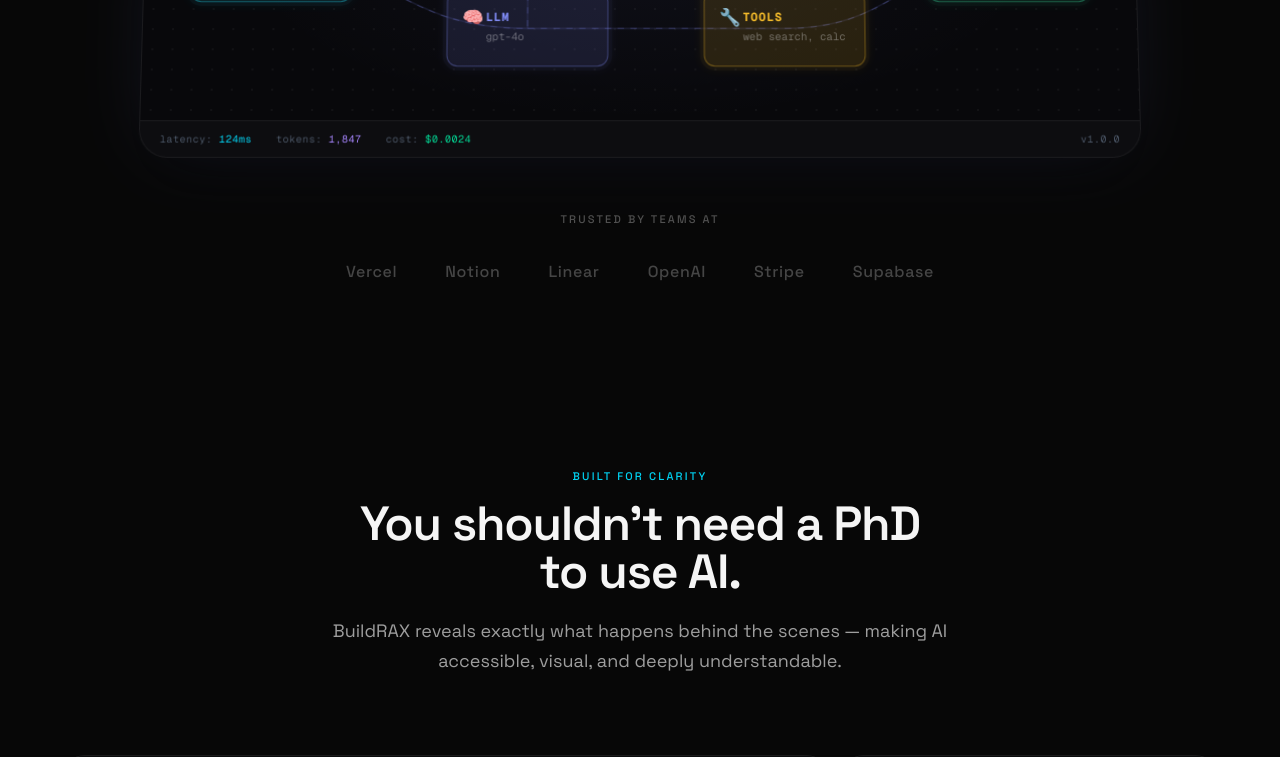
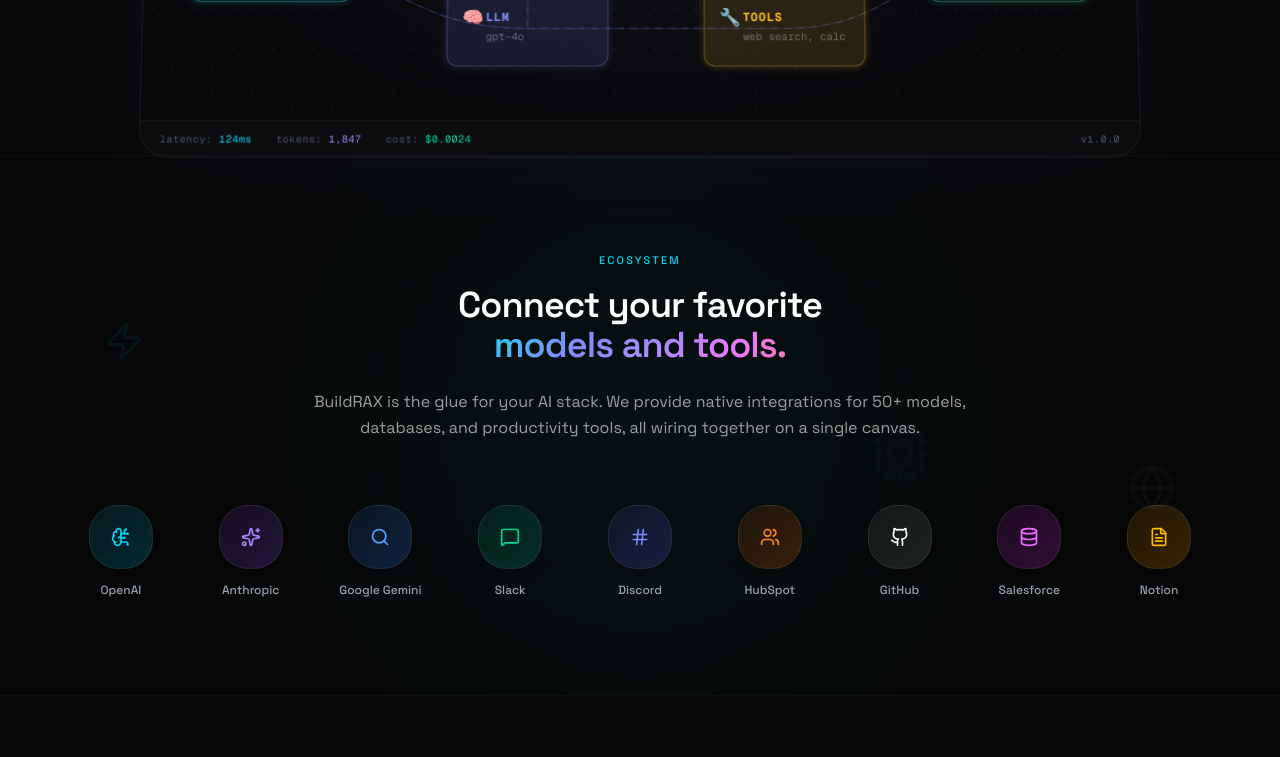
Before and after one commit to chetanya1998/BuildRAX.ai, a Next.js app: page / in a window 1280 px wide. Shown: the part 1100-1857 px from the top of the page. Built offline with nearby package versions, Linux system fonts and the light colour scheme.

Commit message:
feat: landing page ecosystem showcase and template cloning improvements

```diff
--- a/src/app/(app)/templates/page.tsx
+++ b/src/app/(app)/templates/page.tsx
@@ -115,10 +115,15 @@
         const data = await res.json();
         router.push(`/builder?id=${data.workflowId}`);
       } else {
-        console.error("Failed to clone");
+        const errorData = await res.json().catch(() => ({}));
+        console.error("Failed to clone:", errorData);
+        toast.error(`Clone failed: ${errorData.error || "Server error"}`, {
+          icon: <Workflow className="w-4 h-4" />
+        });
       }
     } catch (err) {
       console.error(err);
+      toast.error("Network error. Please try again.");
     } finally {
       setCloningId(null);
     }
--- a/src/app/(marketing)/page.tsx
+++ b/src/app/(marketing)/page.tsx
@@ -19,7 +19,7 @@
 
 import { HeroGlow } from "@/components/landing/HeroGlow";
 import { CanvasPreview } from "@/components/landing/CanvasPreview";
-import { LogoStrip } from "@/components/landing/LogoStrip";
+import { IntegrationsShowcase } from "@/components/landing/IntegrationsShowcase";
 import { FeatureShowcase } from "@/components/landing/FeatureShowcase";
 import { GamificationSection } from "@/components/landing/GamificationSection";
 import { NewFeaturesSection } from "@/components/landing/NewFeaturesSection";
@@ -266,8 +266,8 @@
         {/* ─── Canvas Preview ─── */}
         <CanvasPreview />
 
-        {/* ─── Logo Strip ─── */}
-        <LogoStrip />
+        {/* ─── Integrations Showcase (Ecosystem) ─── */}
+        <IntegrationsShowcase />
 
         {/* ─── Feature Showcase (Bento Grid) ─── */}
         <FeatureShowcase />
--- a/src/app/api/templates/[id]/clone/route.ts
+++ b/src/app/api/templates/[id]/clone/route.ts
@@ -51,8 +51,8 @@
       workflowId: newWorkflow._id,
     }, { status: 201 });
 
-  } catch (error) {
+  } catch (error: any) {
     console.error("Template Cloning Error:", error);
-    return NextResponse.json({ error: "Failed to clone template" }, { status: 500 });
+    return NextResponse.json({ error: error.message || "Failed to clone template" }, { status: 500 });
   }
 }
--- /dev/null
+++ b/src/components/landing/IntegrationsShowcase.tsx
@@ -0,0 +1,112 @@
+"use client";
+
+import { motion } from "framer-motion";
+import {
+  BrainCircuit,
+  Sparkles,
+  Search,
+  MessageSquare,
+  Hash,
+  Users,
+  Github,
+  Database,
+  FileText,
+  Zap,
+  Globe,
+  Cpu
+} from "lucide-react";
+
+const integrations = [
+  { icon: <BrainCircuit className="w-5 h-5 text-cyan-400" />, name: "OpenAI", color: "from-cyan-500/10 to-cyan-500/20" },
+  { icon: <Sparkles className="w-5 h-5 text-violet-400" />, name: "Anthropic", color: "from-violet-500/10 to-violet-500/20" },
+  { icon: <Search className="w-5 h-5 text-blue-400" />, name: "Google Gemini", color: "from-blue-500/10 to-blue-500/20" },
+  { icon: <MessageSquare className="w-5 h-5 text-emerald-400" />, name: "Slack", color: "from-emerald-500/10 to-emerald-500/20" },
+  { icon: <Hash className="w-5 h-5 text-indigo-400" />, name: "Discord", color: "from-indigo-500/10 to-indigo-500/20" },
+  { icon: <Users className="w-5 h-5 text-orange-400" />, name: "HubSpot", color: "from-orange-500/10 to-orange-500/20" },
+  { icon: <Github className="w-5 h-5 text-white" />, name: "GitHub", color: "from-white/5 to-white/10" },
+  { icon: <Database className="w-5 h-5 text-fuchsia-400" />, name: "Salesforce", color: "from-fuchsia-500/10 to-fuchsia-500/20" },
+  { icon: <FileText className="w-5 h-5 text-amber-400" />, name: "Notion", color: "from-amber-500/10 to-amber-500/20" },
+];
+
+export function IntegrationsShowcase() {
+  return (
+    <section className="relative px-6 py-24 overflow-hidden border-y border-white/[0.04]">
+      {/* Background radial glow */}
+      <div className="absolute top-1/2 left-1/2 -translate-x-1/2 -translate-y-1/2 w-[600px] h-[600px] bg-cyan-500/5 blur-[120px] rounded-full pointer-events-none" />
+
+      <div className="max-w-6xl mx-auto relative z-10">
+        <div className="text-center mb-16">
+          <motion.div
+            initial={{ opacity: 0, y: 20 }}
+            whileInView={{ opacity: 1, y: 0 }}
+            viewport={{ once: true }}
+            transition={{ duration: 0.6 }}
+          >
+            <p className="text-[11px] font-medium tracking-[0.2em] uppercase text-cyan-400 mb-4">
+              Ecosystem
+            </p>
+            <h2 className="text-3xl sm:text-4xl font-semibold tracking-tight text-white mb-6">
+              Connect your favorite <br />
+              <span className="text-gradient-hero">models and tools.</span>
+            </h2>
+            <p className="text-muted-foreground text-base max-w-2xl mx-auto leading-relaxed">
+              BuildRAX is the glue for your AI stack. We provide native integrations for 50+ models,
+              databases, and productivity tools, all wiring together on a single canvas.
+            </p>
+          </motion.div>
+        </div>
+
+        <div className="grid grid-cols-2 sm:grid-cols-3 md:grid-cols-5 lg:grid-cols-9 gap-4">
+          {integrations.map((item, i) => (
+            <motion.div
+              key={item.name}
+              className="flex flex-col items-center group cursor-default"
+              initial={{ opacity: 0, scale: 0.9 }}
+              whileInView={{ opacity: 1, scale: 1 }}
+              viewport={{ once: true }}
+              transition={{ delay: i * 0.05, duration: 0.4 }}
+            >
+              <div className={`
+                w-16 h-16 rounded-2xl flex items-center justify-center
+                bg-gradient-to-br ${item.color}
+                border border-white/[0.08] shadow-lg mb-3
+                group-hover:border-cyan-500/30 group-hover:shadow-cyan-500/10
+                transition-all duration-300 transform group-hover:-translate-y-1
+              `}>
+                {item.icon}
+              </div>
+              <span className="text-[12px] font-medium text-gray-400 group-hover:text-white transition-colors duration-300">
+                {item.name}
+              </span>
+            </motion.div>
+          ))}
+        </div>
+
+        {/* Floating background elements for extra "coolness" */}
+        <div className="absolute inset-0 pointer-events-none overflow-hidden sm:block hidden">
+            <motion.div
+               className="absolute top-1/4 left-10 text-cyan-400/20"
+               animate={{ y: [0, -20, 0], opacity: [0.2, 0.4, 0.2] }}
+               transition={{ duration: 5, repeat: Infinity, ease: "easeInOut" }}
+            >
+                <Zap size={40} />
+            </motion.div>
+            <motion.div
+               className="absolute bottom-1/4 right-10 text-violet-400/20"
+               animate={{ y: [0, 20, 0], opacity: [0.2, 0.4, 0.2] }}
+               transition={{ duration: 6, repeat: Infinity, ease: "easeInOut", delay: 1 }}
+            >
+                <Globe size={48} />
+            </motion.div>
+            <motion.div
+               className="absolute top-1/2 right-1/4 text-cyan-400/10"
+               animate={{ scale: [1, 1.2, 1], opacity: [0.1, 0.2, 0.1] }}
+               transition={{ duration: 7, repeat: Infinity, ease: "easeInOut", delay: 2 }}
+            >
+                <Cpu size={56} />
+            </motion.div>
+        </div>
+      </div>
+    </section>
+  );
+}
--- a/src/components/landing/LogoStrip.tsx
+++ /dev/null
@@ -1,35 +0,0 @@
-"use client";
-
-import { motion } from "framer-motion";
-
-const brands = [
-  "Vercel",
-  "Notion",
-  "Linear",
-  "OpenAI",
-  "Stripe",
-  "Supabase",
-];
-
-export function LogoStrip() {
-  return (
-    <motion.section
-      className="px-6 py-14"
-      initial={{ opacity: 0 }}
-      whileInView={{ opacity: 1 }}
-      viewport={{ once: true }}
-      transition={{ duration: 0.8, delay: 0.2 }}
-    >
-      <p className="text-center text-[11px] font-medium tracking-[0.2em] uppercase text-muted-foreground/50 mb-8">
-        Trusted by teams at
-      </p>
-      <div className="flex flex-wrap justify-center items-center gap-x-12 gap-y-4 max-w-3xl mx-auto">
-        {brands.map((name) => (
-          <span key={name} className="logo-strip-item">
-            {name}
-          </span>
-        ))}
-      </div>
-    </motion.section>
-  );
-}
```
